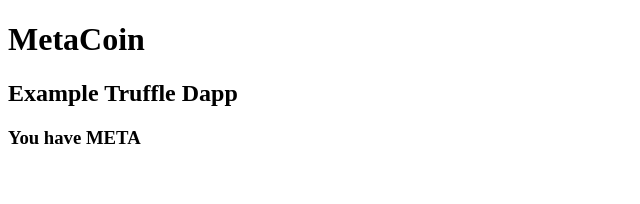
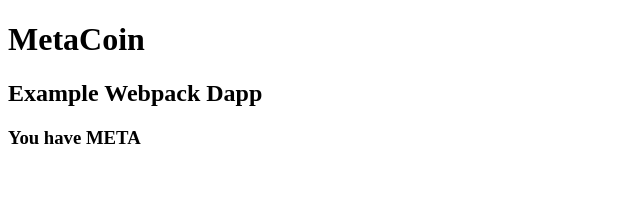
Before and after one commit to Mayurgupta3/Metamask-and-Ethereum-powered-smart-contract, a plain HTML site: page app/index.html in a window 1280 px wide. Shown: the top 204 px of the page, 0-640 px from the left. Drawn offline with Linux system fonts and the light colour scheme; files whose address does not match are found by name.

Commit message:
Changes in index file

```diff
--- a/app/index.html
+++ b/app/index.html
@@ -1,19 +1,19 @@
 <!DOCTYPE html>
 <html>
 <head>
-  <title>MetaCoin - Truffle Webpack Demo w/ Frontend</title>
+  <title>MetaCoin-Webpack Demo</title>
   <link href='https://fonts.googleapis.com/css?family=Open+Sans:400,700' rel='stylesheet' type='text/css'>
   <script src="./app.js"></script>
 </head>
 <body>
   <h1>MetaCoin</h1>
-  <h2>Example Truffle Dapp</h2>
+  <h2>Example Webpack Dapp</h2>
   <h3>You have <span class="black"><span id="balance"></span> META</span></h3>
 
   <br>
   <h1>Send MetaCoin</h1>
-  <br><label for="amount">Amount:</label><input type="text" id="amount" placeholder="e.g., 95"></input>
-  <br><label for="receiver">To Address:</label><input type="text" id="receiver" placeholder="e.g., 0x93e66d9baea28c17d9fc393b53e3fbdd76899dae"></input>
+  <br><label for="amount">Amount: </label><input type="text" id="amount" placeholder="e.g., 95"></input>
+  <br><label for="receiver">To Address: </label><input type="text" id="receiver" placeholder="e.g., 0x93e66d9baea28c17d9fc393b53e3fbdd76899dae"></input>
   <br><br><button id="send" onclick="App.sendCoin()">Send MetaCoin</button>
   <br><br>
   <span id="status"></span>
```
